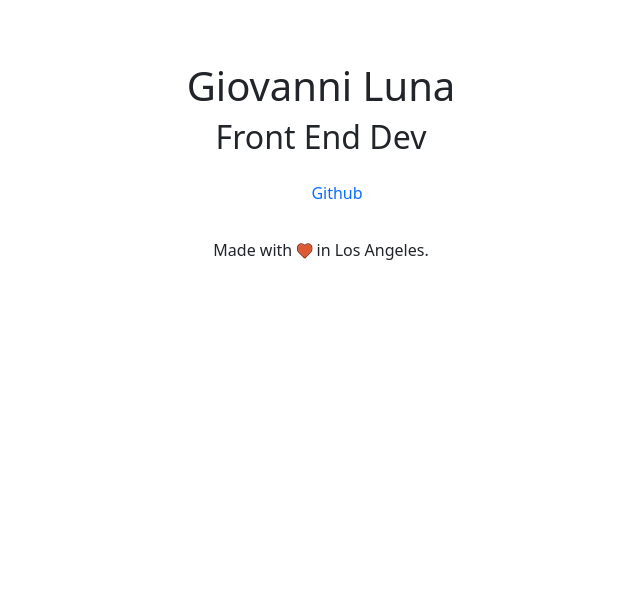
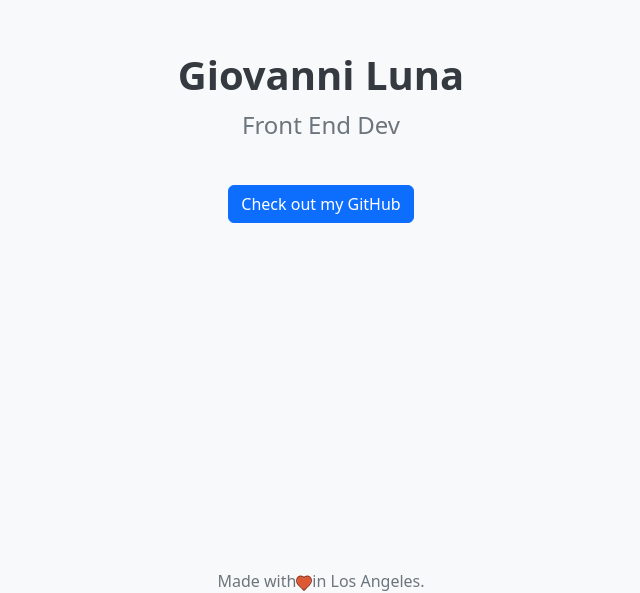
Before and after one commit to glunaa/Welcome, a React (Create React App) app: page / in a window 1280 px wide. Shown: the part 255-848 px from the top of the page, without its empty margins (319-959 px from the left). Before the commit the page ends 800 px from the top, so only its background shows below. Built offline with nearby package versions, Linux system fonts and the light colour scheme.

Commit message:
new styles

```diff
--- a/src/App.css
+++ b/src/App.css
@@ -1,13 +1,20 @@
+body{
+  background-color: #f8f9fa;
+  margin: 0;
+  padding: 0;
 
+}
 .App {
   /*border: black 1px solid;*/
+
   text-align: center;
-  background-color: white;
-  max-height: 100vh;
-  display:grid;
+  font-size: x-large;
+  color: #343a40;
+  min-height: 100vh;
+  display:flex;
+  flex-direction: column;
   align-items: center;
-  gap:10%;
-
+  justify-content: center ;
 
 }
 li{
@@ -17,3 +24,23 @@ li{
 li a{
   text-decoration: none;
 }
+.header {
+  margin-bottom: 1rem;
+}
+
+.links {
+
+  margin-bottom: 1rem;
+}
+.footer{
+  margin-top: auto;
+}
+@media (max-width: 600px) {
+  .header {
+    margin-bottom: 0.5rem; /* Adjust spacing for smaller screens */
+  }
+
+  .links {
+    margin-top: 0.5rem; /* Adjust spacing for smaller screens */
+  }
+}
--- a/src/App.tsx
+++ b/src/App.tsx
@@ -1,18 +1,20 @@
-import React,{FC} from 'react';
+import React, { FC } from 'react';
 import Header from './components/Header';
 import Links from './components/Links';
 import Footer from './components/Footer';
 import 'bootstrap/dist/css/bootstrap.min.css';
 import './App.css';
 
-const App:FC = () => {
+const App: FC = () => {
   return (
-    <div className="App position-absolute top-50 start-50 translate-middle">
-      <Header header='Giovanni Luna' position='Front End Dev'></Header>
-      <Links link='Check out my github'></Links>
-      <Footer></Footer>
+    <div>
+    <main className="App d-flex flex-column align-items-center justify-content-center vh-100">
+      <Header name="Giovanni Luna" position="Front End Dev" />
+      <Links url="https://github.com/glunaa" label="Check out my GitHub" />
+    </main>
+    <Footer/>
     </div>
   );
-}
+};
 
 export default App;
--- a/src/components/Footer.tsx
+++ b/src/components/Footer.tsx
@@ -1,15 +1,17 @@
-import React from "react";
+import React from 'react';
 
 const Footer = () => {
-
-    return(
-    <div className="footer">
-        Made with <svg width="16" height="16" viewBox="0 0 16 16" fill="none" xmlns="http://www.w3.org/2000/svg">
- <path d="M7.99999 3.625C7.5 2.875 6.08479 1.75 4.5 1.75C2.25 1.75 -0.749985 6 3.37502 9.875C6.2125 12.5405 7.49999 13.75 8 14.5C8.49999 13.75 9.89249 12.4542 12.5625 9.875C16.8327 5.75 13.75 1.75 11.5 1.75C10 1.75 8.5 2.875 7.99999 3.625Z" fill="#DE5833"/>
- <path fill-rule="evenodd" clip-rule="evenodd" d="M7.16914 13.518C6.42623 12.7414 5.23284 11.6203 3.37492 9.875C-0.750087 6 2.2499 1.75 4.4999 1.75C5.50153 1.75 6.43543 2.1994 7.11333 2.71948C7.50801 3.02227 7.81591 3.34902 7.99989 3.625C8.18187 3.35204 8.4963 3.02941 8.89498 2.72942C9.59174 2.20513 10.5458 1.75 11.4999 1.75C13.7499 1.75 16.8326 5.75 12.5624 9.875C12.1764 10.2478 11.8172 10.5939 11.4834 10.9153C10.292 12.0628 9.4259 12.8969 8.83236 13.519C8.44205 13.9281 8.16958 14.2455 7.9999 14.5C7.82728 14.2411 7.56082 13.9274 7.16914 13.518ZM8.00926 1.8343C8.23506 1.65518 8.47849 1.48636 8.73178 1.33438C9.47891 0.886106 10.4519 0.5 11.4999 0.5C13.2838 0.5 15.012 1.96856 15.659 3.86126C16.3617 5.91664 15.8484 8.43868 13.4309 10.774C13.0394 11.1522 12.6771 11.5011 12.3419 11.8239C11.5256 12.6102 10.8704 13.2412 10.3487 13.7599C9.59137 14.5129 9.20927 14.9394 9.03997 15.1934C8.80814 15.5411 8.41785 15.75 7.99991 15.75C7.58197 15.75 7.19168 15.5411 6.95984 15.1934C6.78948 14.9379 6.42936 14.5291 5.68596 13.7955C4.96056 13.0797 3.94303 12.1237 2.51907 10.7861C0.138122 8.54941 -0.324272 6.01971 0.360927 3.96409C0.690544 2.97524 1.27618 2.13254 1.97934 1.52726C2.66915 0.933458 3.55691 0.5 4.4999 0.5C5.58337 0.5 6.55731 0.881153 7.30792 1.33929C7.55683 1.49121 7.79232 1.65839 8.00926 1.8343Z" fill="#9A3216"/>
-</svg> in Los Angeles.
-    </div>)
-
+  return (
+    <footer className="mt-4 text-muted text-center footer">
+      <div className="footer">
+        Made with
+        <svg width="16" height="16" viewBox="0 0 16 16" fill="none" xmlns="http://www.w3.org/2000/svg">
+          <path d="M7.99999 3.625C7.5 2.875 6.08479 1.75 4.5 1.75C2.25 1.75 -0.749985 6 3.37502 9.875C6.2125 12.5405 7.49999 13.75 8 14.5C8.49999 13.75 9.89249 12.4542 12.5625 9.875C16.8327 5.75 13.75 1.75 11.5 1.75C10 1.75 8.5 2.875 7.99999 3.625Z" fill="#DE5833"/>
+          <path fillRule="evenodd" clipRule="evenodd" d="M7.16914 13.518C6.42623 12.7414 5.23284 11.6203 3.37492 9.875C-0.750087 6 2.2499 1.75 4.4999 1.75C5.50153 1.75 6.43543 2.1994 7.11333 2.71948C7.50801 3.02227 7.81591 3.34902 7.99989 3.625C8.18187 3.35204 8.4963 3.02941 8.89498 2.72942C9.59174 2.20513 10.5458 1.75 11.4999 1.75C13.7499 1.75 16.8326 5.75 12.5624 9.875C12.1764 10.2478 11.8172 10.5939 11.4834 10.9153C10.292 12.0628 9.4259 12.8969 8.83236 13.519C8.44205 13.9281 8.16958 14.2455 7.9999 14.5C7.82728 14.2411 7.56082 13.9274 7.16914 13.518ZM8.00926 1.8343C8.23506 1.65518 8.47849 1.48636 8.73178 1.33438C9.47891 0.886106 10.4519 0.5 11.4999 0.5C13.2838 0.5 15.012 1.96856 15.659 3.86126C16.3617 5.91664 15.8484 8.43868 13.4309 10.774C13.0394 11.1522 12.6771 11.5011 12.3419 11.8239C11.5256 12.6102 10.8704 13.2412 10.3487 13.7599C9.59137 14.5129 9.20927 14.9394 9.03997 15.1934C8.80814 15.5411 8.41785 15.75 7.99991 15.75C7.58197 15.75 7.19168 15.5411 6.95984 15.1934C6.78948 14.9379 6.42936 14.5291 5.68596 13.7955C4.96056 13.0797 3.94303 12.1237 2.51907 10.7861C0.138122 8.54941 -0.324272 6.01971 0.360927 3.96409C0.690544 2.97524 1.27618 2.13254 1.97934 1.52726C2.66915 0.933458 3.55691 0.5 4.4999 0.5C5.58337 0.5 6.55731 0.881153 7.30792 1.33929C7.55683 1.49121 7.79232 1.65839 8.00926 1.8343Z" fill="#9A3216"/>
+        </svg>
+         in Los Angeles.
+      </div>
+    </footer>
+  );
 };
-
 export default Footer;
--- a/src/components/Header.tsx
+++ b/src/components/Header.tsx
@@ -1,15 +1,17 @@
-import React,{FC} from "react";
+import React, { FC } from 'react';
 
-interface Props{
-    header:string;
-    position: string;
+interface HeaderProps {
+  name: string;
+  position: string;
 }
-const Header:FC<Props> = ({header,position}) => {
-    return(
-        <div>
-        <h1>{header}</h1>
-        <h2>{position}</h2>
-        </div>
-    );
-}
+
+const Header: FC<HeaderProps> = ({ name, position }) => {
+  return (
+    <header className="text-center mb-4 header">
+      <h1 className="fw-bold">{name}</h1>
+      <p className="text-muted">{position}</p>
+    </header>
+  );
+};
+
 export default Header;
--- a/src/components/Links.tsx
+++ b/src/components/Links.tsx
@@ -1,15 +1,18 @@
-import React,{FC} from "react";
+import React, { FC } from 'react';
 
-interface Props{
-    link?: string;
+interface LinksProps {
+  url: string;
+  label: string;
 }
-const Links:FC<Props> = ({link}) => {
-    return(
-        <div>
-            <ul>
-             <li><a href='https://github.com/glunaa'>Github</a></li>
-            </ul>
-        </div>
-    )
-}
+
+const Links: FC<LinksProps> = ({ url, label }) => {
+  return (
+    <div className="text-center links">
+      <a href={url} className="btn btn-primary" target="_blank" rel="noopener noreferrer">
+        {label}
+      </a>
+    </div>
+  );
+};
+
 export default Links;
```
